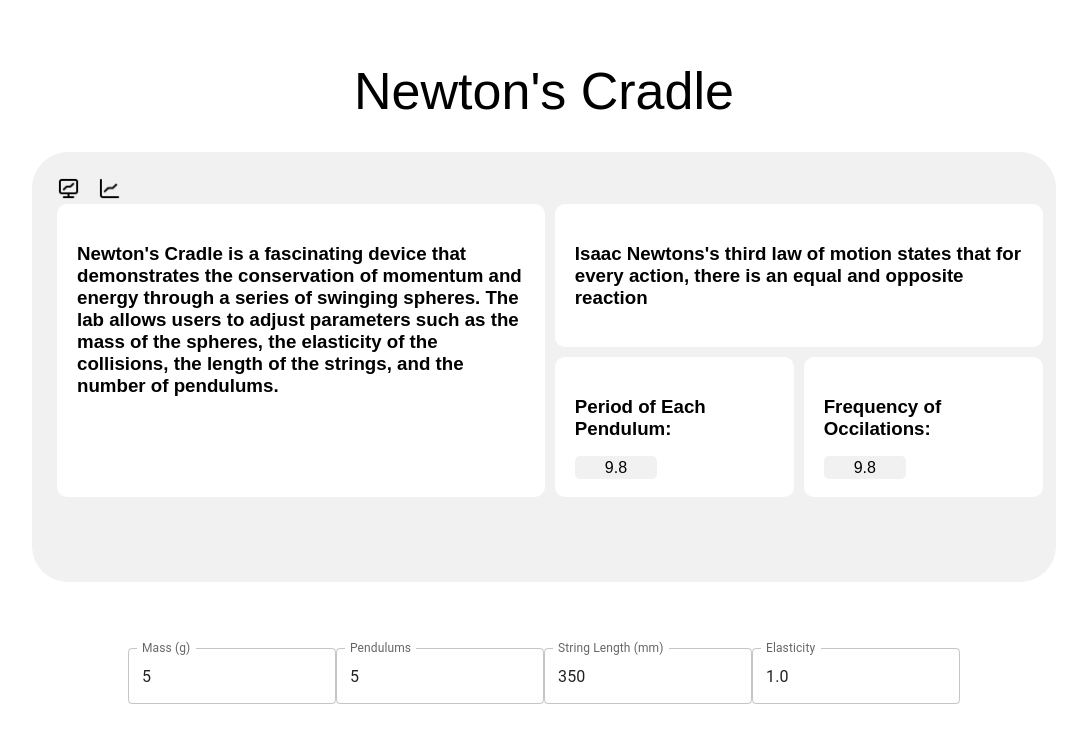
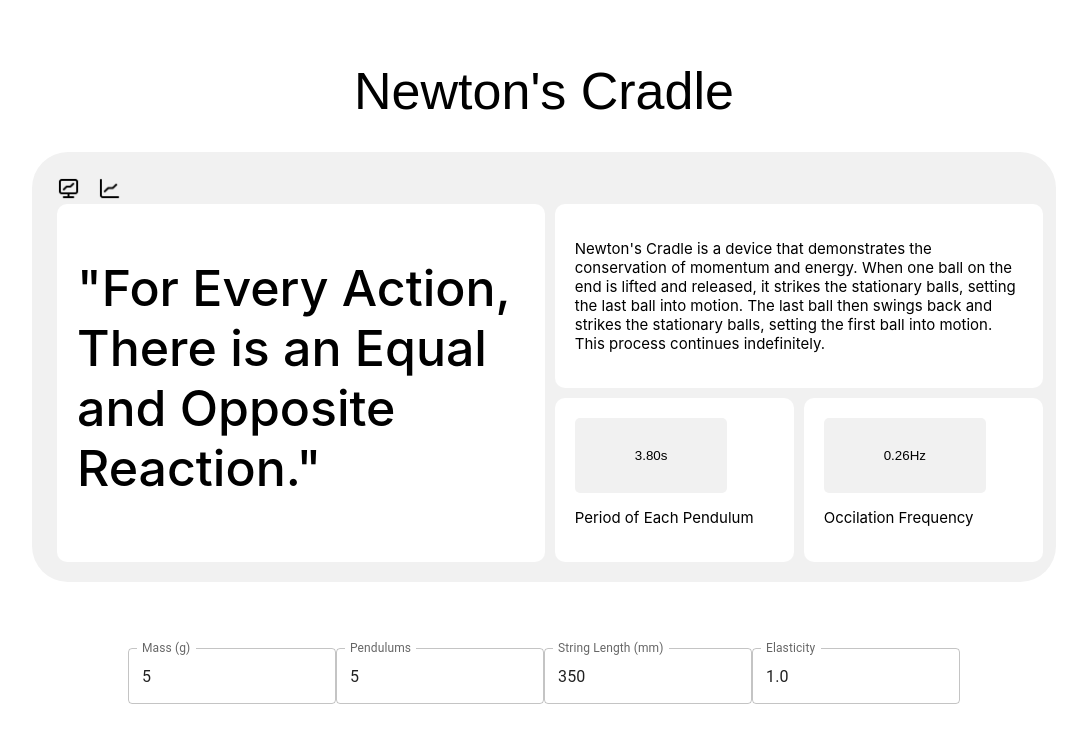
Before and after one commit to dxvidio/newtons-cradle, a React (Create React App) app: page / in a window 1280 px wide. Both pictures are taken after a click on the picture 205 px from the left and 188 px from the top of the page. Shown: the top 742 px of the page, without its empty margins (96-1183 px from the left). Built offline with nearby package versions, Linux system fonts and the light colour scheme; a web font is replaced by a local one.

Commit message:
dynamic calculations

```diff
--- a/src/App.css
+++ b/src/App.css
@@ -66,11 +66,12 @@ img {
 }
 .grid {
   display: grid;
-  grid-template-columns: repeat(4, 1fr); /* Creates 4 columns */
-  grid-template-rows: repeat(3, 1fr); /* Creates 2 rows */
+  grid-template-columns: repeat(4, 1fr);
+  grid-template-rows: repeat(3, 1fr);
   gap: 10px;
   width: 77vw;
   height: 430px;
+  font-family: 'Inter', sans-serif;
 }
 
 .item {
@@ -92,6 +93,17 @@ img {
 .value {
   display: inline;
   background-color: #F1F1F1;
-  padding: 3px 30px;
+  padding: 30px 60px;
+  border: none;
   border-radius: 5px;
+  cursor: pointer;
 }
+
+.description {
+  font-size: 50px;
+  font-weight: 500;
+}
+
+.sub-description {
+  font-size: 15px;
+}
--- a/src/App.tsx
+++ b/src/App.tsx
@@ -1,4 +1,4 @@
-import React, { useState } from 'react';
+import React, { useEffect, useState } from 'react';
 import NewtonsCradle from './components/NewtonsCradle.tsx';
 import Graph from './components/Graph.tsx';
 import { createInputHandler, validationRules } from './utils.tsx';
@@ -22,6 +22,13 @@ function App() {
   const handleLength = createInputHandler(setStringLength, setErrorMessage, validationRules.stringLength);
   const handlePendulums = createInputHandler(setPendulums, setErrorMessage, validationRules.pendulums);
 
+  const [period, setPeriod] = useState(0);
+
+  useEffect(() => {
+    const T = 2 / Math.PI * Math.sqrt(Number(stringLength) / 9.81);
+    setPeriod(T);
+  }, [stringLength]);
+
   return (
     <div className="App">
       <div className='header'>
@@ -33,7 +40,7 @@ function App() {
           <div className='menu'>
             <img src={simImg} alt='' className='sim-icon' onClick={() => { setShowGraph(false); setShowSimulation(true); }}/>
             <img src={graphImg} alt='' className='graph-icon' onClick={() => { setShowGraph(true); setShowSimulation(false); }}/>
-            {showGraph && <Graph />}
+            {showGraph && <Graph period={period} />}
           </div>
           {showSimulation && (
             <div className='simulation'>
--- a/src/components/Graph.tsx
+++ b/src/components/Graph.tsx
@@ -1,26 +1,31 @@
 import React from 'react';
 
-const Graph = () => {
+const Graph = ({ period }) => {
+  const frequency = 1 / period;
+
   return (
     <div className='grid'>
       <div className='item'>
-        <h3>
-          Newton's Cradle is a fascinating device that demonstrates the conservation of momentum and energy through a series of swinging spheres.
-          The lab allows users to adjust parameters such as the mass of the spheres, the elasticity of the collisions, the length of the strings, and the number of pendulums.
-        </h3>
+        <h1 className='description'>
+          "For Every Action, There is an Equal and Opposite Reaction."
+        </h1>
       </div>
       <div className='item'>
-        <h3>Isaac Newtons's third law of motion states that for every action, there is an equal and opposite reaction</h3>
+        <p className='sub-description'>
+          Newton's Cradle is a device that demonstrates the conservation of momentum and energy. When one ball on the end is lifted and released, it strikes the stationary balls, setting the last ball into motion. The last ball then swings back and strikes the stationary balls, setting the first ball into motion. This process continues indefinitely.
+        </p>
       </div>
       <div className='item'>
-        <h3>Period of Each Pendulum:</h3>
-        <p className='value'>9.8</p>
-        {/* <p>T=2/pi/sqrt(length of string / 9.81)</p> */}
+        <button onClick={() => alert("Formula: period = 2π√(length/gravity). This formula calculates the period of a pendulum which is the time for one complete cycle, a left swing and a right swing.")} className='value'>
+          {period.toFixed(2)}s
+        </button>
+        <p className='sub-description'>Period of Each Pendulum</p>
       </div>
       <div className='item'>
-        <h3>Frequency of Occilations:</h3>
-        <p className='value'>9.8</p>
-        {/* <p>f=1/T</p> */}
+        <button onClick={() => alert("Formula: frequency = 1/period. This formula calculates the frequency of a pendulum which is the number of occilations per second.")} className='value'>
+          {frequency.toFixed(2)}Hz
+        </button>
+        <p className='sub-description'>Occilation Frequency</p>
       </div>
     </div>
   );
```
